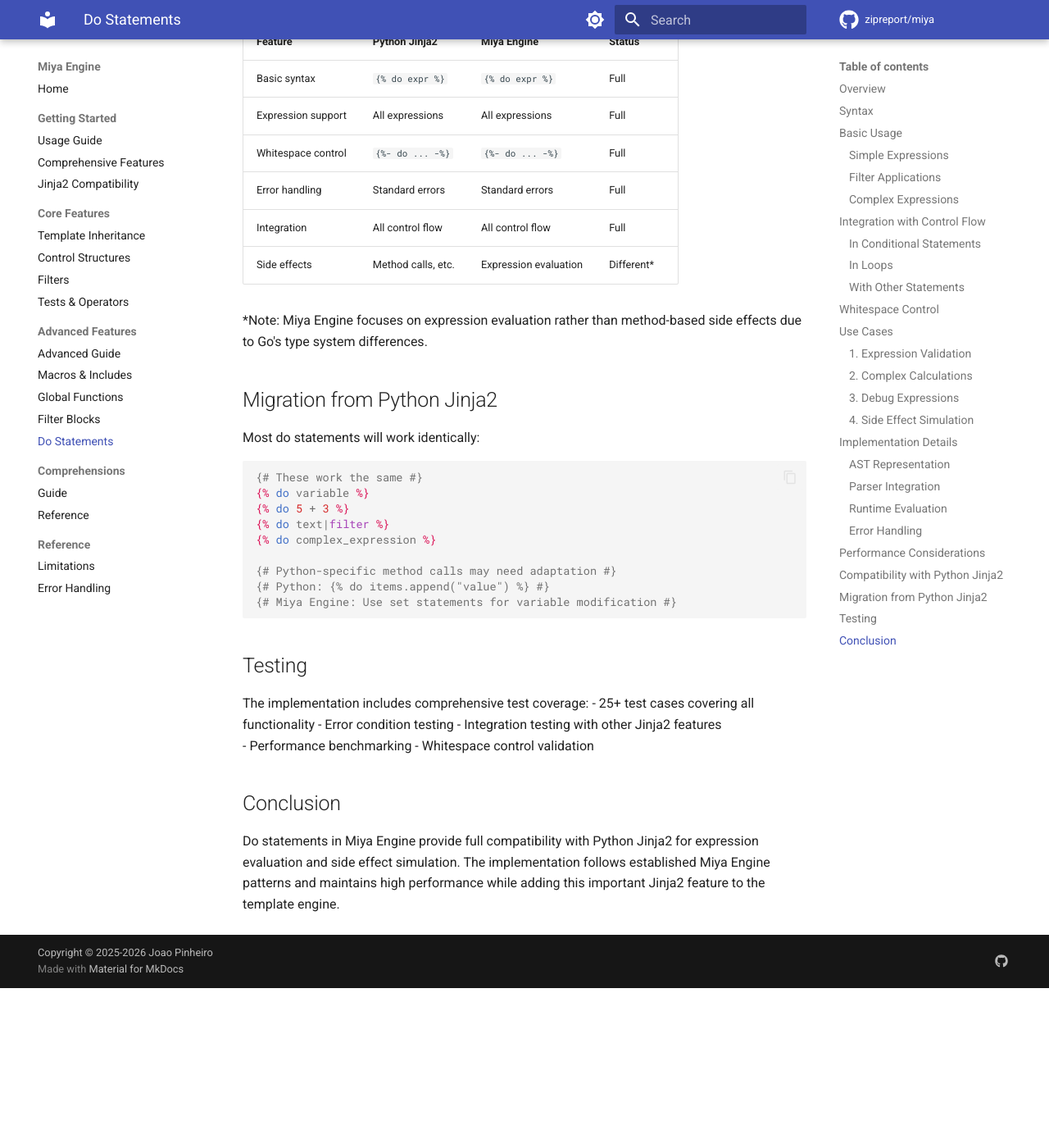
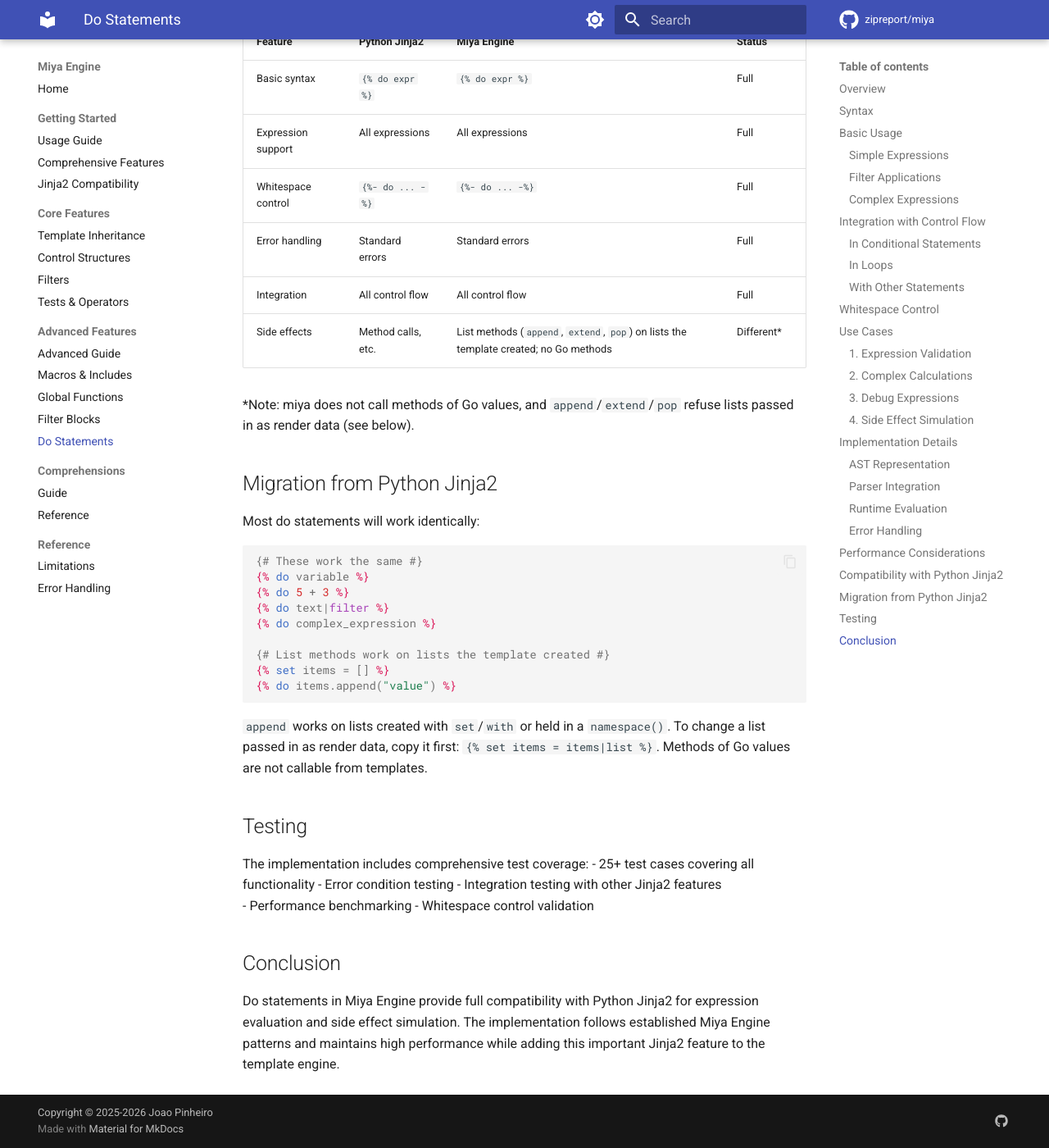
Before and after one commit to zipreport/miya, an MkDocs documentation site: the page built from docs/DO_STATEMENTS_IMPLEMENTATION.md, in a window 1280 px wide and 1400 px high, scrolled down 4171 px. Shown: the whole window at 82% size. Built offline with MkDocs 1.6.1 and Material for MkDocs 9.7.7, drawn with Linux system fonts in a browser that asks for light colours; comment, search, counter and statistics services are not loaded; before the commit the page ends 5376 px from its top, so only the background shows below that.

Commit message:
docs: show do with list methods and their limits
Co-Authored-By: Claude Sonnet 5.5 <noreply@anthropic.com>

````diff
--- a/docs/DO_STATEMENTS_IMPLEMENTATION.md
+++ b/docs/DO_STATEMENTS_IMPLEMENTATION.md
@@ -178,9 +178,9 @@ type DoNode struct {
 | Whitespace control | `{%- do ... -%}` | `{%- do ... -%}` |  Full |
 | Error handling | Standard errors | Standard errors |  Full |
 | Integration | All control flow | All control flow |  Full |
-| Side effects | Method calls, etc. | Expression evaluation |  Different* |
+| Side effects | Method calls, etc. | List methods (`append`, `extend`, `pop`) on lists the template created; no Go methods |  Different* |
 
-*Note: Miya Engine focuses on expression evaluation rather than method-based side effects due to Go's type system differences.
+*Note: miya does not call methods of Go values, and `append`/`extend`/`pop` refuse lists passed in as render data (see below).
 
 ## Migration from Python Jinja2
 
@@ -193,10 +193,12 @@ Most do statements will work identically:
 {% do text|filter %}
 {% do complex_expression %}
 
-{# Python-specific method calls may need adaptation #}
-{# Python: {% do items.append("value") %} #}
-{# Miya Engine: Use set statements for variable modification #}
+{# List methods work on lists the template created #}
+{% set items = [] %}
+{% do items.append("value") %}
 ```
+
+`append` works on lists created with `set`/`with` or held in a `namespace()`. To change a list passed in as render data, copy it first: `{% set items = items|list %}`. Methods of Go values are not callable from templates.
 
 ## Testing
 
````
